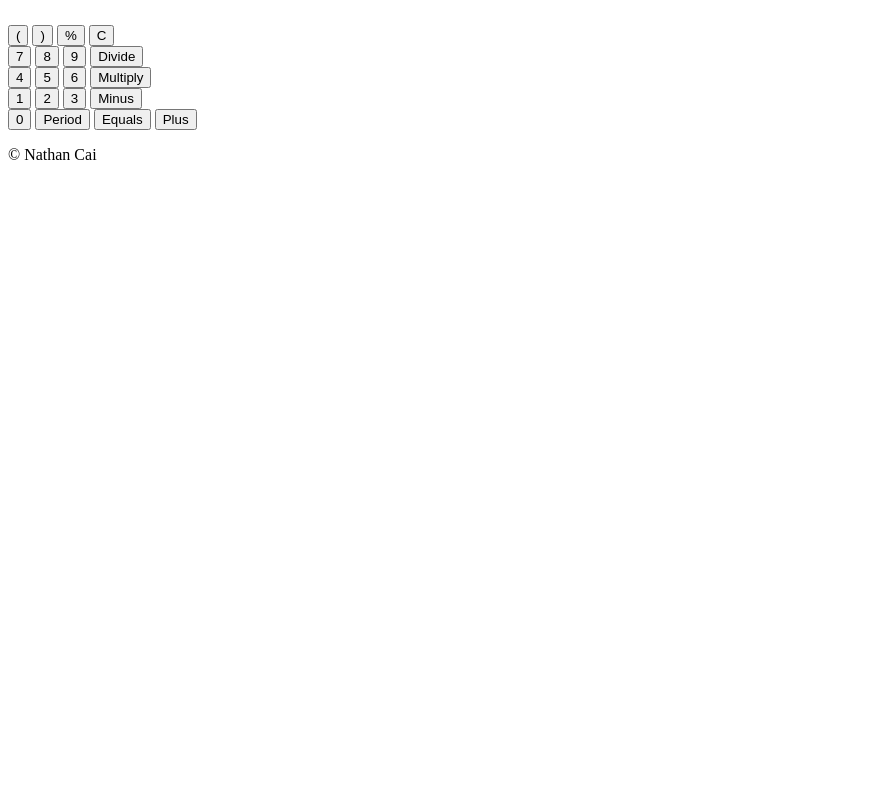
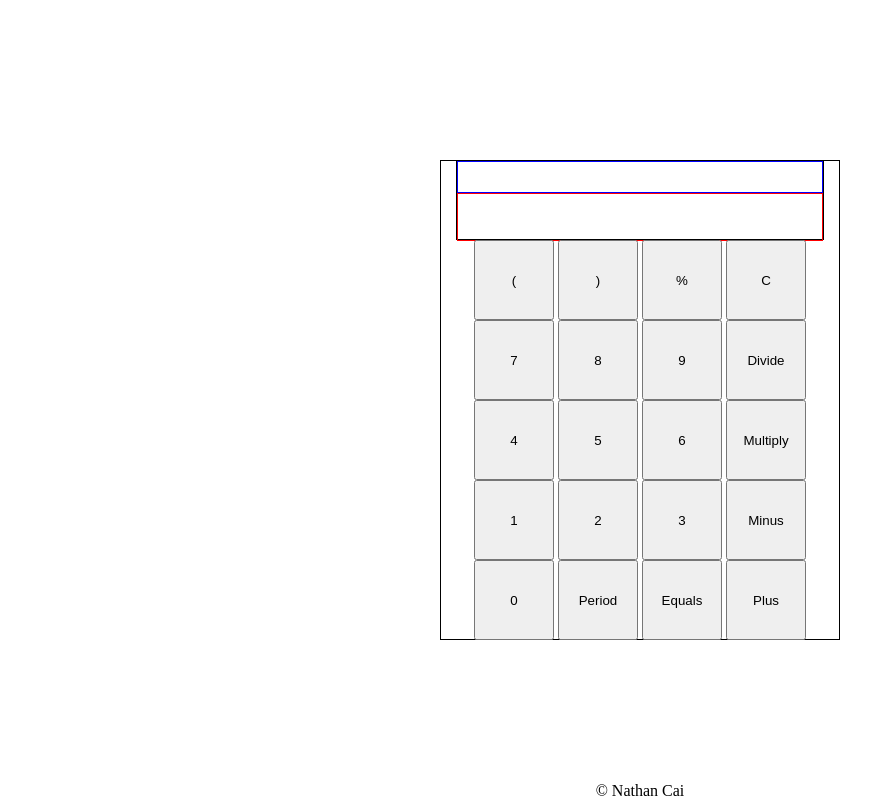
Before and after one commit to xNapha/Nology---Pre-Course-Work, a plain HTML site: page Javascript-Fundamentals/Project-01-Calculator/index.html in a window 1280 px wide. Shown: the whole page, without its empty margins (0-895 px from the left). Drawn offline with Linux system fonts and the light colour scheme.

Commit message:
Basic CSS added
css as been added to help visualise the calculator and help with ease of testing, will finalise the CSS at the end of the project

```diff
--- a/Javascript-Fundamentals/Project-01-Calculator/index.html
+++ b/Javascript-Fundamentals/Project-01-Calculator/index.html
@@ -5,11 +5,11 @@
   <meta http-equiv="X-UA-Compatible" content="IE=edge">
   <meta name="viewport" content="width=device-width, initial-scale=1.0">
   <title>Calculator</title>
-  <style href="style.css"></style>
+  <link rel="stylesheet" href="style.css"></link>
 </head>
 <body>
   <main>
-    <section>
+    <section id="calcCon">
       <div id="display">
         <h6 id="topDisplay"></h6>
         <h4 id="mainDisplay"></h4>
--- a/Javascript-Fundamentals/Project-01-Calculator/style.css
+++ b/Javascript-Fundamentals/Project-01-Calculator/style.css
@@ -17,5 +17,43 @@ time, mark, audio, video {
 	font-size: 100%;
 	font: inherit;
 	vertical-align: baseline;
+	box-sizing: border-box;
 }
-main
+main{
+	display: flex;
+	justify-content: center;
+	align-items: center;
+	height: 100vh;
+}
+#calcCon{
+	display: flex;
+	flex-direction: column;
+	justify-content: center;
+	align-items: center;
+	border: 1px solid black;
+	width: 25rem;
+	height: 30rem;
+}
+#display{
+	border: 1px solid black;
+	height: 5rem;
+	width: 23rem;
+}
+#topDisplay{
+	border: 1px solid blue;
+	height: 2rem;
+}
+#mainDisplay{
+	border: 1px solid red;
+	height: 3rem;
+}
+.buttons{
+	width: 5rem;
+	height: 5rem;
+}
+footer{
+	width: 100vw;
+	text-align: center;
+	position: absolute;
+	bottom: 0;
+}
```
